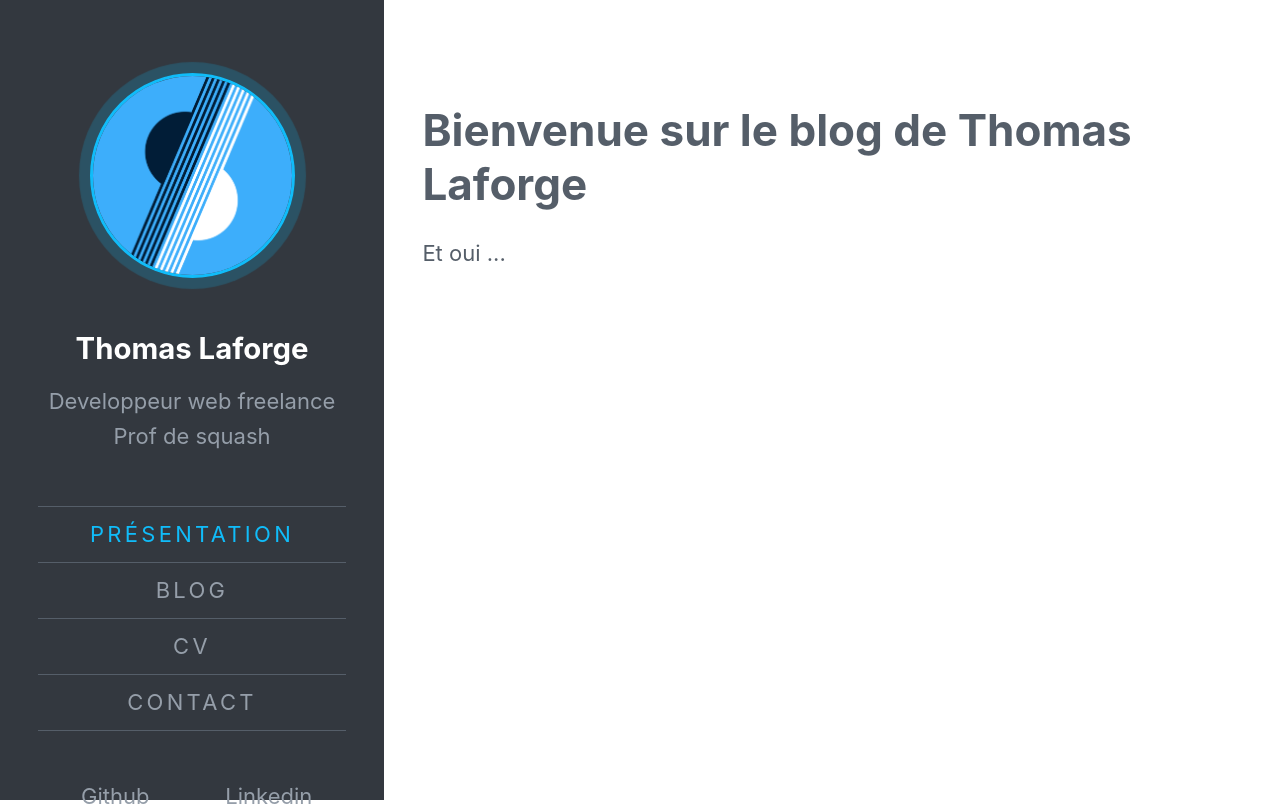
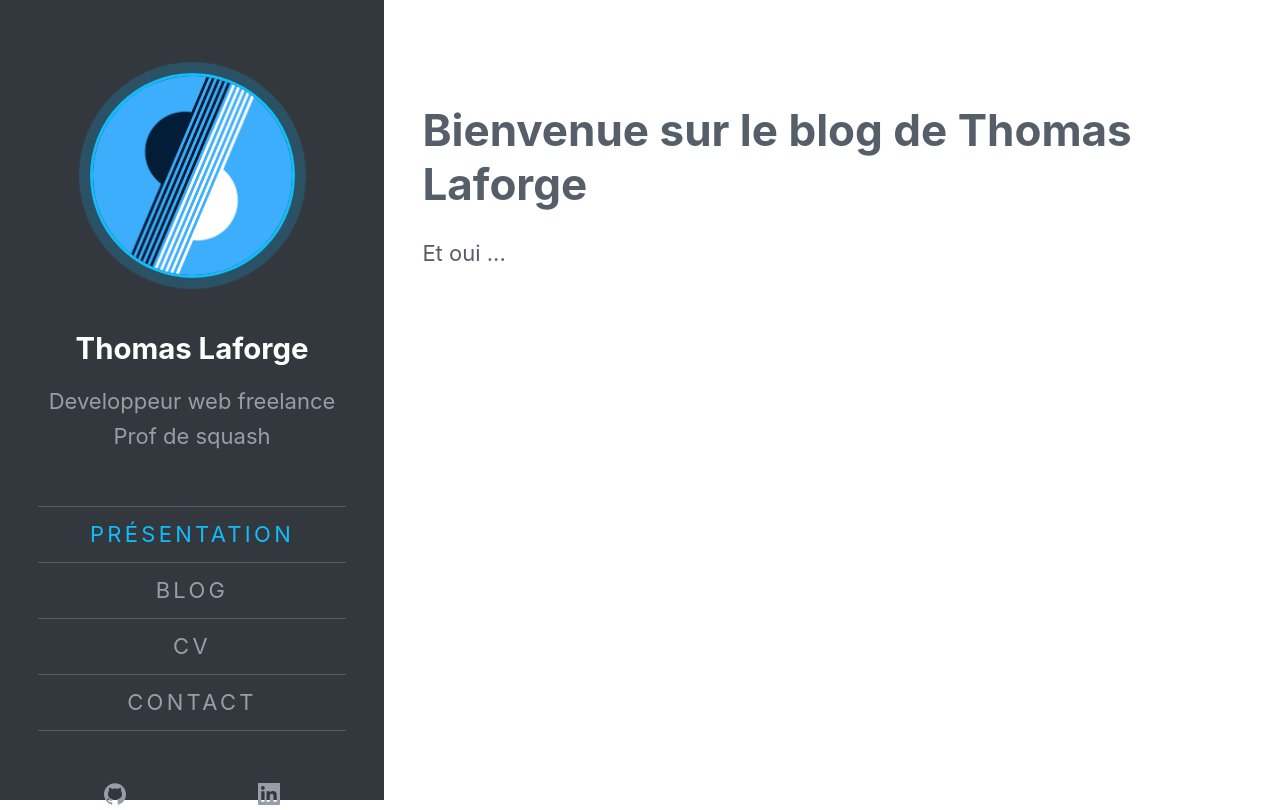
Before and after one commit to ThomasLaforge/ThomasLaforge.github.io, a Next.js app: page / in a window 1280 px wide. Built offline with nearby package versions, Linux system fonts and the light colour scheme.

Commit message:
add icon for socials

```diff
--- a/components/MainComponent.tsx
+++ b/components/MainComponent.tsx
@@ -1,7 +1,9 @@
 import { useRouter } from "next/dist/client/router";
 import Link from "next/link";
 import { ReactElement } from "react";
-
+// @ts-ignore
+import {ImGithub} from 'react-icons/im';
+import {GrLinkedin} from 'react-icons/gr';
 interface MainLayoutProps {
     children: ReactElement
 }
@@ -56,10 +58,14 @@ function MainLayout({ children }: MainLayoutProps){
             </nav>
             <div className="socials">
                 <div className="social-media-elt">
-                    <a href='https://github.com/ThomasLaforge/'>Github</a>
+                    <a href='https://github.com/ThomasLaforge/'>
+                        <ImGithub />
+                    </a>
                 </div>
                 <div className="social-media-elt">
-                    <a href='https://www.linkedin.com/in/thomas-laforge-b5936374/'>Linkedin</a>
+                    <a href='https://www.linkedin.com/in/thomas-laforge-b5936374/'>
+                        <GrLinkedin />
+                    </a>
                 </div>
             </div>
         </header>
```
